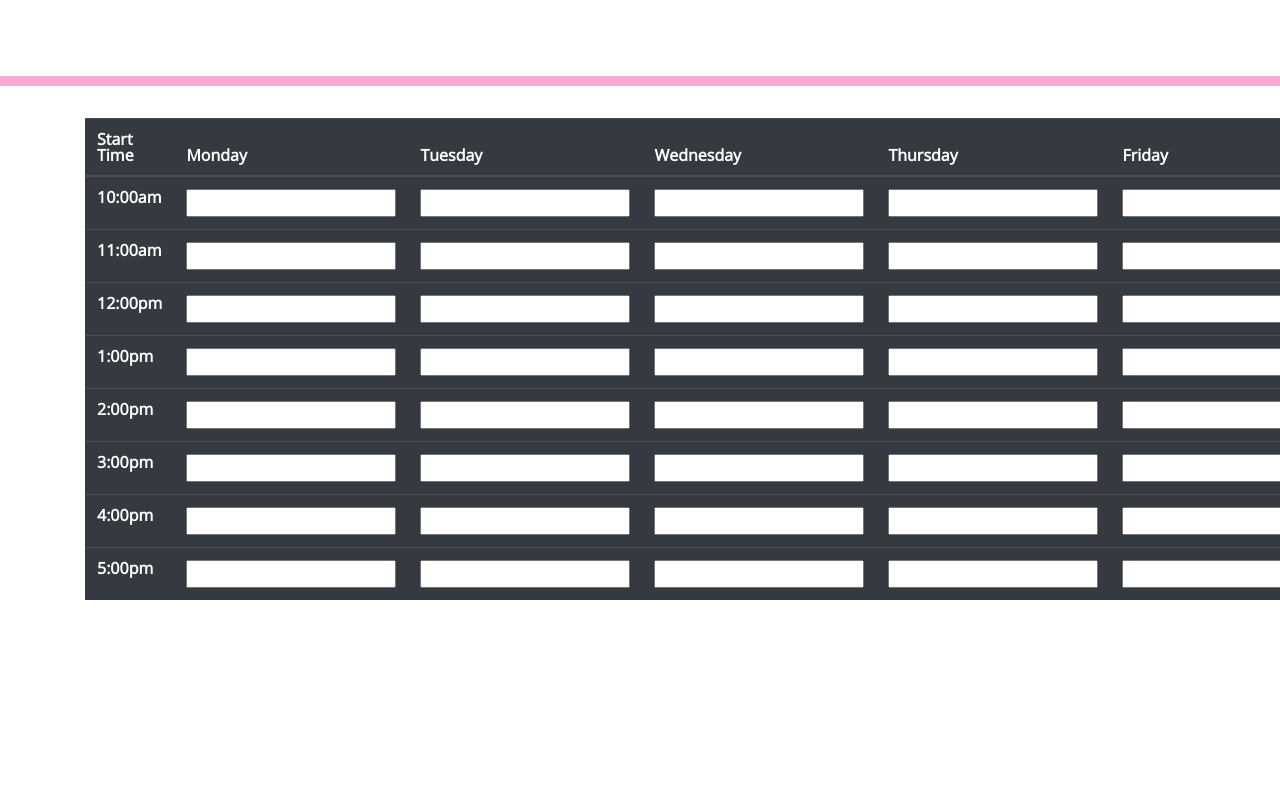
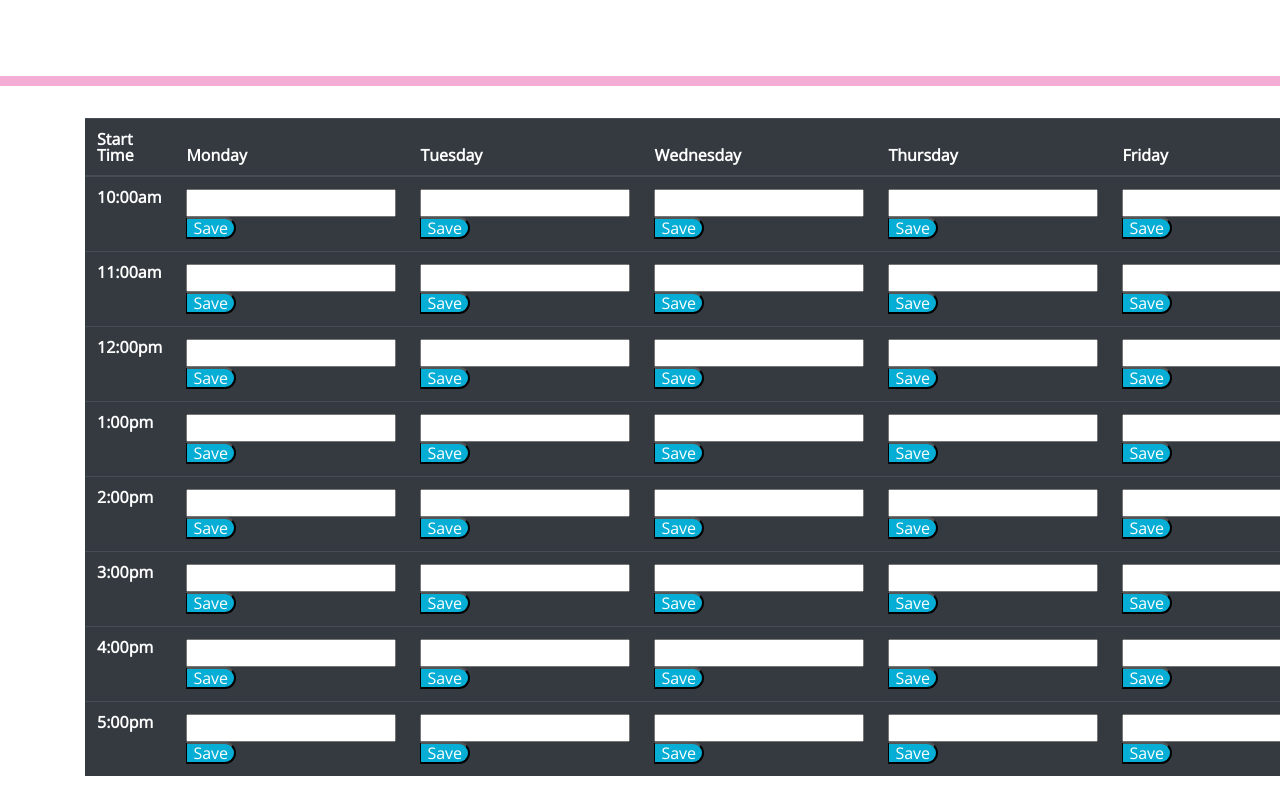
Before and after one commit to JulesJ93/Work-Day-Scheduler, a plain HTML site: page index.html in a window 1280 px wide. Shown: the part 238-1030 px from the top of the page. Before the commit the page ends 854 px from the top, so only its background shows below. Drawn offline with nearby package versions, Linux system fonts and the light colour scheme; a script that the page names is missing.

Commit message:
added saved buttons and colors

```diff
--- a/index.html
+++ b/index.html
@@ -59,67 +59,107 @@
         <tbody>
           <tr>
             <th scope="row">10:00am</th>
-            <td><input type="text"></td>
-            <td><input type="text"> </td>
-            <td><input type="text"> </td>
-            <td><input type="text"> </td>
-            <td><input type="text"> </td>
+            <td><input type="text">
+              <button class="button button2"> Save</button></td>
+            <td><input type="text">
+              <button class="button button2"> Save</button> </td>
+            <td><input type="text">
+              <button class="button button2"> Save</button> </td>
+            <td><input type="text">
+              <button class="button button2"> Save</button> </td>
+            <td><input type="text">
+              <button class="button button2"> Save</button> </td>
           </tr>
           <tr>
             <th scope="row">11:00am</th>
-            <td><input type="text"></td>
-            <td><input type="text"> </td>
-            <td><input type="text"> </td>
-            <td><input type="text"> </td>
-            <td><input type="text"> </td>
+            <td><input type="text">
+              <button class="button button2"> Save</button></td>
+            <td><input type="text">
+              <button class="button button2"> Save</button> </td>
+            <td><input type="text">
+              <button class="button button2"> Save</button> </td>
+            <td><input type="text">
+              <button class="button button2"> Save</button> </td>
+            <td><input type="text">
+              <button class="button button2"> Save</button> </td>
           </tr>
           <tr>
             <th scope="row">12:00pm</th>
-            <td><input type="text"></td>
-            <td><input type="text"> </td>
-            <td><input type="text"> </td>
-            <td><input type="text"> </td>
-            <td><input type="text"> </td>
+            <td><input type="text">
+              <button class="button button2"> Save</button></td>
+            <td><input type="text">
+              <button class="button button2"> Save</button> </td>
+            <td><input type="text">
+              <button class="button button2"> Save</button> </td>
+            <td><input type="text">
+              <button class="button button2"> Save</button> </td>
+            <td><input type="text">
+              <button class="button button2"> Save</button> </td>
           </tr>
           <tr>
             <th scope="row">1:00pm</th>
-            <td><input type="text"></td>
-            <td><input type="text"> </td>
-            <td><input type="text"> </td>
-            <td><input type="text"> </td>
-            <td><input type="text"> </td>
+            <td><input type="text">
+              <button class="button button2"> Save</button></td>
+            <td><input type="text">
+              <button class="button button2"> Save</button> </td>
+            <td><input type="text">
+              <button class="button button2"> Save</button> </td>
+            <td><input type="text">
+              <button class="button button2"> Save</button> </td>
+            <td><input type="text">
+              <button class="button button2"> Save</button> </td>
           </tr>
           <tr>
             <th scope="row">2:00pm</th>
-            <td><input type="text"></td>
-            <td><input type="text"> </td>
-            <td><input type="text"> </td>
-            <td><input type="text"> </td>
-            <td><input type="text"> </td>
+            <td><input type="text">
+              <button class="button button2"> Save</button></td>
+            <td><input type="text">
+              <button class="button button2"> Save</button> </td>
+            <td><input type="text">
+              <button class="button button2"> Save</button> </td>
+            <td><input type="text">
+              <button class="button button2"> Save</button> </td>
+            <td><input type="text">
+              <button class="button button2"> Save</button> </td>
           </tr>
           <tr>
             <th scope="row">3:00pm</th>
-            <td><input type="text"></td>
-            <td><input type="text"> </td>
-            <td><input type="text"> </td>
-            <td><input type="text"> </td>
-            <td><input type="text"> </td>
+            <td><input type="text">
+              <button class="button button2"> Save</button></td>
+            <td><input type="text">
+              <button class="button button2"> Save</button> </td>
+            <td><input type="text">
+              <button class="button button2"> Save</button> </td>
+            <td><input type="text">
+              <button class="button button2"> Save</button> </td>
+            <td><input type="text">
+              <button class="button button2"> Save</button> </td>
           </tr>
           <tr>
             <th scope="row">4:00pm</th>
-            <td><input type="text"></td>
-            <td><input type="text"> </td>
-            <td><input type="text"> </td>
-            <td><input type="text"> </td>
-            <td><input type="text"> </td>
+            <td><input type="text">
+              <button class="button button2"> Save</button></td>
+            <td><input type="text">
+              <button class="button button2"> Save</button> </td>
+            <td><input type="text">
+              <button class="button button2"> Save</button> </td>
+            <td><input type="text">
+              <button class="button button2"> Save</button> </td>
+            <td><input type="text">
+              <button class="button button2"> Save</button> </td>
           </tr>
           <tr>
             <th scope="row">5:00pm</th>
-            <td><input type="text"></td>
-            <td><input type="text"> </td>
-            <td><input type="text"> </td>
-            <td><input type="text"> </td>
-            <td><input type="text"> </td>
+            <td><input type="text">
+              <button class="button button2"> Save</button></td>
+            <td><input type="text">
+              <button class="button button2"> Save</button> </td>
+            <td><input type="text">
+              <button class="button button2"> Save</button> </td>
+            <td><input type="text">
+              <button class="button button2"> Save</button> </td>
+            <td><input type="text">
+              <button class="button button2"> Save</button> </td>
           </tr>
         </tbody>
       </table>
--- a/style.css
+++ b/style.css
@@ -57,7 +57,7 @@ textarea{
   color: white;
 }
 
-.saveBtn {
+.button2 {
   border-left: 1px solid black;
   border-top-right-radius: 15px;
   border-bottom-right-radius: 15px;
@@ -65,7 +65,7 @@ textarea{
   color: white;
 }
 
-.saveBtn i:hover {
+.button2 i:hover {
   font-size: 20px;
   transition: all .3s ease-in-out;
 }
```
